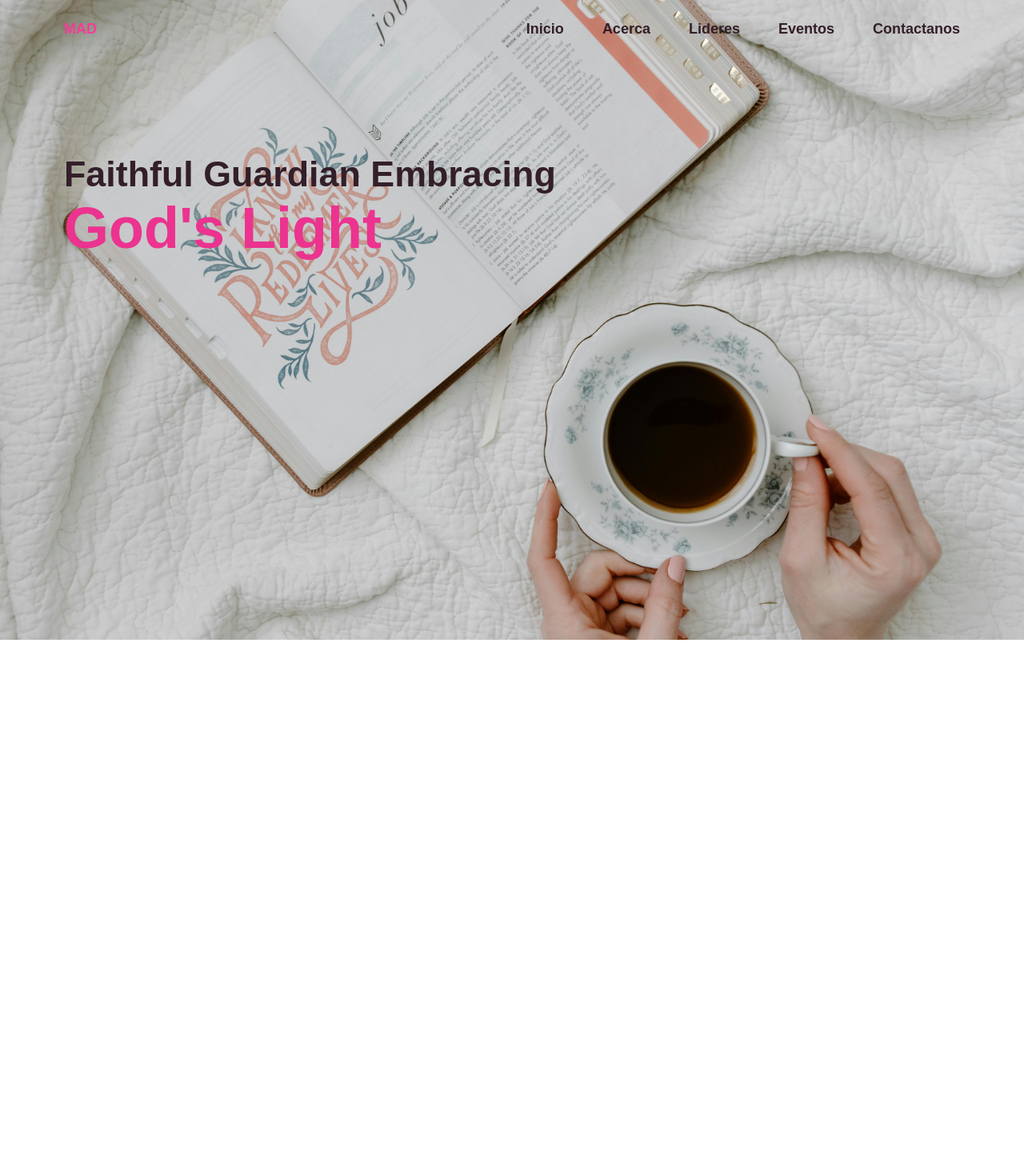
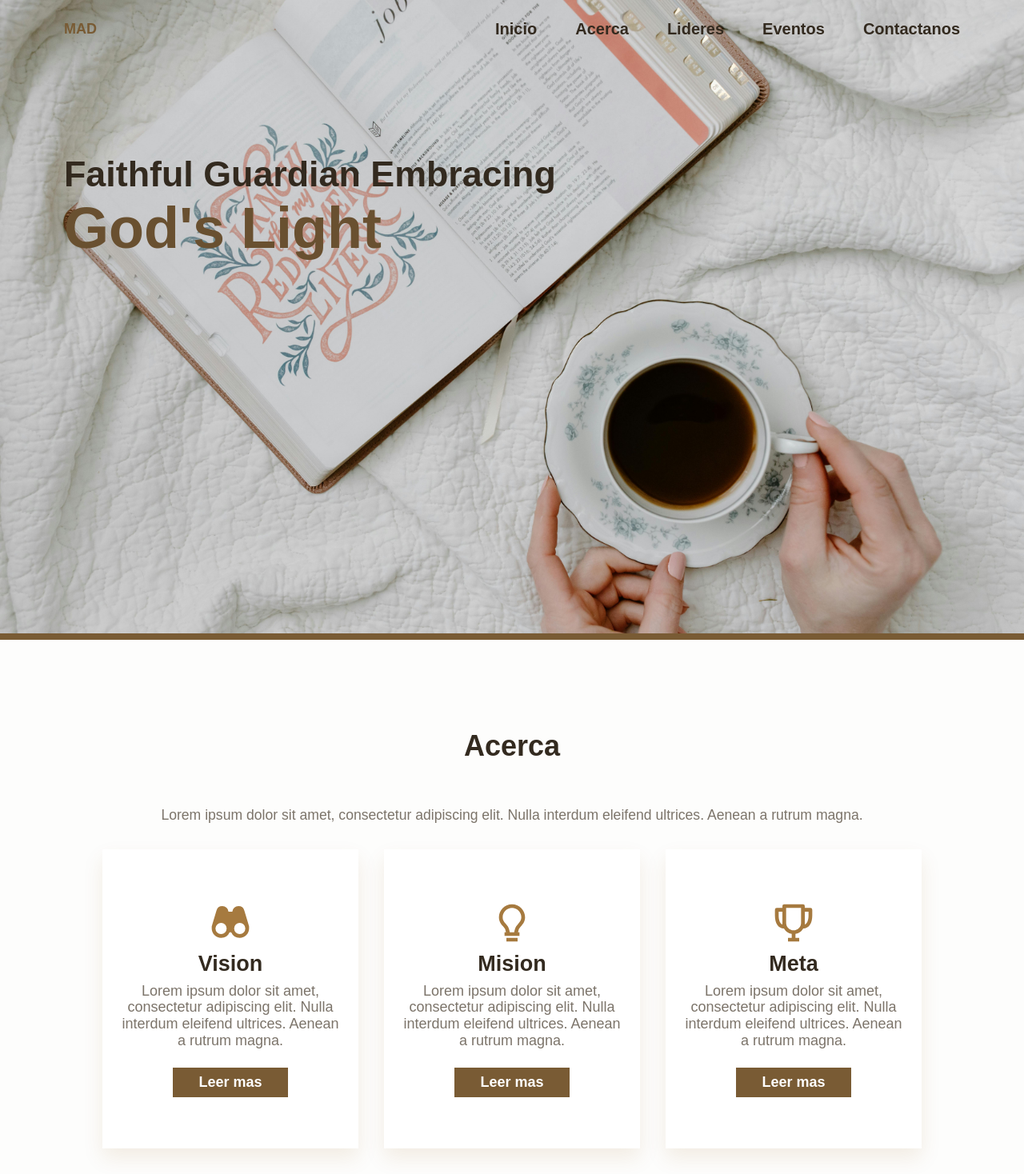
Before and after one commit to EFZR/mad-website, a React (Vite) app: page / in a window 1280 px wide. Shown: the whole page at 80% size. Before the commit the page ends 800 px from the top, so only its background shows below. Built offline with nearby package versions, Linux system fonts and the light colour scheme; a web font is replaced by a local one.

Commit message:
about done

```diff
--- a/src/App.tsx
+++ b/src/App.tsx
@@ -1,11 +1,13 @@
 import Header from "@components/Header";
 import Hero from "@components/Hero";
+import About from "@components/About";
 
 export default function App() {
   return (
     <>
       <Header />
       <Hero />
+      <About />
     </>
   );
 }
--- /dev/null
+++ b/src/components/About.tsx
@@ -0,0 +1,51 @@
+import { BiBulb, BiSolidBinoculars, BiTrophy } from "react-icons/bi"
+import "@styles/About.css"
+
+export default function About() {
+  return (
+    <section className="section" id="acerca">
+      <h1 className="section__title">Acerca</h1>
+
+      <div className="container acerca__container">
+        <p className="acerca__desc">
+          Lorem ipsum dolor sit amet, consectetur adipiscing elit. Nulla interdum eleifend ultrices. Aenean a rutrum magna.
+        </p>
+
+        <div className="acerca__data grid">
+          <div className="acerca__item grid">
+            <BiSolidBinoculars className="acerca__icon" />
+            <h2 className="acerca__title">Vision</h2>
+            <p className="acerca__description">
+              Lorem ipsum dolor sit amet, consectetur adipiscing elit. Nulla interdum eleifend ultrices. Aenean a rutrum magna.
+            </p>
+            <button className="button">
+              Leer mas
+            </button>
+          </div>
+
+          <div className="acerca__item grid">
+            <BiBulb className="acerca__icon" />
+            <h2 className="acerca__title">Mision</h2>
+            <p className="acerca__description">
+              Lorem ipsum dolor sit amet, consectetur adipiscing elit. Nulla interdum eleifend ultrices. Aenean a rutrum magna.
+            </p>
+            <button className="button">
+              Leer mas
+            </button>
+          </div>
+
+          <div className="acerca__item grid">
+            <BiTrophy className="acerca__icon" />
+            <h2 className="acerca__title">Meta</h2>
+            <p className="acerca__description">
+              Lorem ipsum dolor sit amet, consectetur adipiscing elit. Nulla interdum eleifend ultrices. Aenean a rutrum magna.
+            </p>
+            <button className="button">
+              Leer mas
+            </button>
+          </div>
+        </div>
+      </div>
+    </section>
+  )
+}
--- a/src/components/Header.tsx
+++ b/src/components/Header.tsx
@@ -7,11 +7,12 @@ export default function Header() {
   const [showMenu, setShowMenu] = useState(false);
   const scrollY = useScrollY();
 
-  console.log(scrollY);
-
+  function handleLink() {
+    setShowMenu(false);
+  }
 
   return (
-    <header className={`header ${scrollY > 75 ? "bg__header" : ""}`}>
+    <header className={`header ${scrollY > 150 ? "bg__header" : ""}`}>
       <nav className="nav container">
         <a href="#" className="nav__logo">
           MAD
@@ -19,27 +20,27 @@ export default function Header() {
         <div className={`nav__menu ${showMenu ? "show__menu" : ""}`}>
           <ul className="nav__list">
             <li className="nav__item">
-              <a href="#" className="nav__link">
+              <a href="#inicio" className="nav__link" onClick={handleLink}>
                 Inicio
               </a>
             </li>
             <li className="nav__item">
-              <a href="#" className="nav__link">
+              <a href="#acerca" className="nav__link" onClick={handleLink}>
                 Acerca
               </a>
             </li>
             <li className="nav__item">
-              <a href="#" className="nav__link">
+              <a href="#" className="nav__link" onClick={handleLink}>
                 Lideres
               </a>
             </li>
             <li className="nav__item">
-              <a href="#" className="nav__link">
+              <a href="#" className="nav__link" onClick={handleLink}>
                 Eventos
               </a>
             </li>
             <li className="nav__item">
-              <a href="#" className="nav__link">
+              <a href="#" className="nav__link" onClick={handleLink}>
                 Contactanos
               </a>
             </li>
--- a/src/components/Hero.tsx
+++ b/src/components/Hero.tsx
@@ -2,7 +2,7 @@ import "@styles/Hero.css";
 
 export default function Hero() {
   return (
-    <section className="section hero">
+    <section className="section hero" id="inicio">
       <div className="hero__data">
         <p>
           Faithful Guardian
--- a/src/index.css
+++ b/src/index.css
@@ -4,20 +4,19 @@
 @import url("https://fonts.googleapis.com/css2?family=Briem+Hand:wght@400;500;600;900&display=swap");
 @import url("https://fonts.googleapis.com/css2?family=Outfit:wght@400;500;600;900&display=swap");
 
-
 :root {
   --header-height: 3.5rem;
 
   /* Colors */
-  --hue: 330;
-  --first-color: hsl(var(--hue), 90%, 60%);
-  --first-color-alt: hsl(var(--hue), 82%, 56%);
-  --first-color-light: hsl(var(--hue), 40%, 80%);
+  --hue: 34;
+  --first-color: hsl(var(--hue), 40%, 34%);
+  --first-color-alt: hsl(var(--hue), 37%, 30%);
+  --first-color-light: hsl(var(--hue), 45%, 45%);
   --title-color: hsl(var(--hue), 24%, 16%);
   --text-color: hsl(var(--hue), 8%, 45%);
   --text-color-light: hsl(var(--hue), 8%, 60%);
   --white-color: hsl(0, 0%, 100%);
-  --body-color: hsl(0, 0%, 100%);
+  --body-color: hsl(var(--hue), 25%, 99%);
   --container-color: hsl(0, 0%, 100%);
   --shadow-color: hsla(var(--hue), 90%, 30%, 0.1);
 
@@ -166,7 +165,8 @@ img {
   background-color: var(--first-color);
   color: var(--white-color);
   font-weight: var(--font-semi-bold);
-  padding: 1rem 2rem;
+  padding: 0.5rem 2rem;
+  margin-top: 1rem;
   transition: background-color 0.4s;
 }
 
--- /dev/null
+++ b/src/styles/About.css
@@ -0,0 +1,54 @@
+.acerca__container {
+  display: flex;
+  flex-direction: column;
+  align-items: center;
+  gap: 2rem;
+}
+
+.acerca__desc {
+  text-align: center;
+  font-size: 1.1rem;
+}
+
+.acerca__data {
+  gap: 2rem;
+}
+
+@media screen and (min-width: 576px) {
+  .acerca__data {
+    grid-template-columns: 320px;
+    justify-content: center;
+  }
+}
+
+@media screen and (min-width: 768px) {
+  .acerca__data {
+    grid-template-columns: repeat(2, 320px);
+    justify-content: center;
+  }
+}
+
+@media screen and (min-width: 1150px) {
+  .acerca__data {
+    grid-template-columns: repeat(3, 320px);
+    justify-content: center;
+  }
+}
+
+.acerca__item {
+  place-items: center;
+  row-gap: 0.5rem;
+  background-color: var(--white-color);
+  box-shadow: 0 12px 24px var(--shadow-color);
+  padding-block: 4rem;
+  padding-inline: 1.5rem;
+}
+
+.acerca__icon {
+  font-size: 3.5rem;
+  color: var(--first-color-light);
+}
+
+.acerca__description {
+  text-align: center;
+}
--- a/src/styles/Header.css
+++ b/src/styles/Header.css
@@ -73,14 +73,13 @@
 @media screen and (max-width: 1150px) {
   .nav__menu {
     position: fixed;
-    left: -100%;
-    top: 0;
+    left: 0;
+    top: -100%;
     background-color: var(--body-color);
     width: 100%;
-    height: 100%;
     box-shadow: 0 12px 24px var(--shadow-color);
     padding-block: 6rem;
-    transition: left 0.4s;
+    transition: top 0.4s;
   }
 }
 
@@ -112,8 +111,14 @@
   transition: color 0.4s;
 }
 
+@media screen and (min-width: 480px) {
+  .nav__link {
+    font-size: 1.25rem;
+  }
+}
+
 .nav__link:hover {
-  color: var(--first-color);
+  color: var(--first-color-light);
 }
 
 .nav__close {
@@ -125,6 +130,7 @@
 .nav__logo-menu {
   color: var(--first-color);
   font-size: var(--biggest-font-size);
+  font-weight: var(--font-bold);
   text-transform: uppercase;
   position: absolute;
   margin-left: auto;
@@ -136,6 +142,12 @@
   z-index: var(--z-back);
 }
 
+@media screen and (min-width: 480px) {
+  .nav__logo-menu {
+    font-size: 2.2rem;
+  }
+}
+
 .show__menu {
-  left: 0;
+  top: 0;
 }
--- a/src/styles/Hero.css
+++ b/src/styles/Hero.css
@@ -5,6 +5,7 @@
   background-size: cover;
   background-position: center;
   height: 80vh;
+  border-bottom: 8px solid var(--first-color);
 }
 
 @media screen and (min-width: 1150px) {
```
